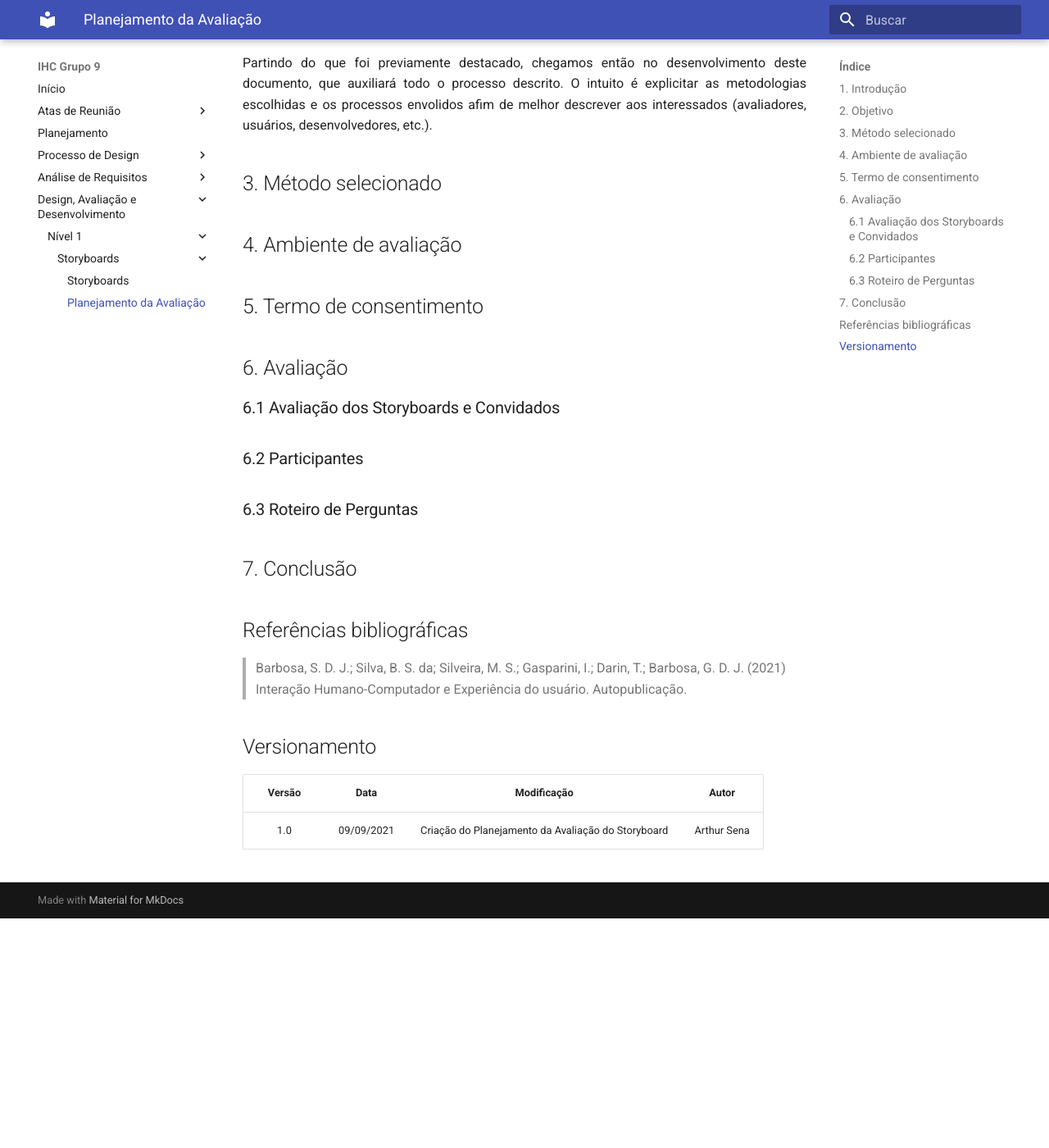
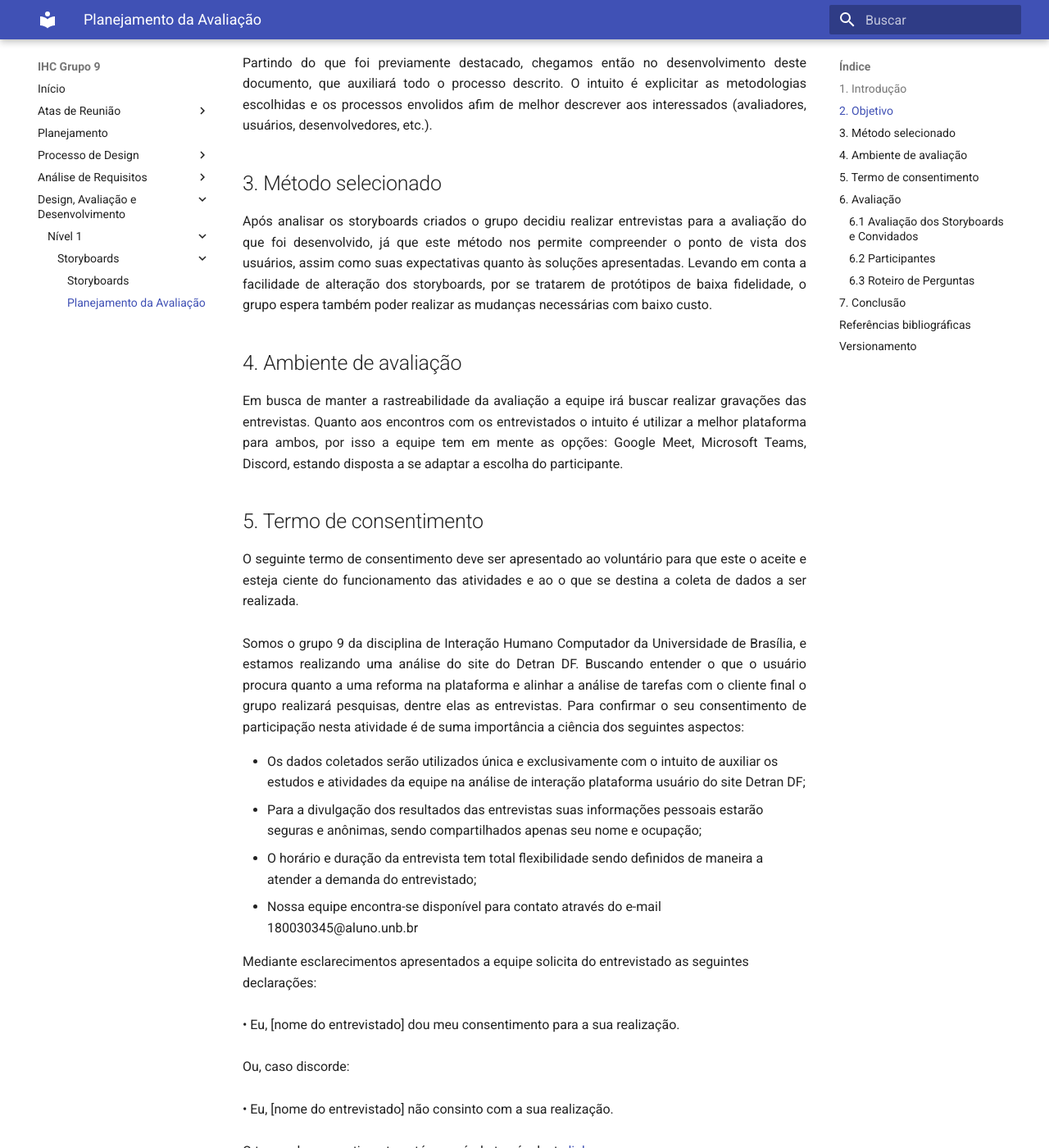
Before and after one commit to Interacao-Humano-Computador/2021.1-Detran-DF, an MkDocs documentation site: the page built from docs/designAvaliacaoDesenvolvimento/nivel1/storyboards/planejamentoAvaliacaoDoStoryboard.md, in a window 1280 px wide and 1400 px high, scrolled down 386 px. Shown: the whole window at 82% size. Built offline with MkDocs 1.6.1 and Material for MkDocs 9.7.7, drawn with Linux system fonts in a browser that asks for light colours; before the commit the page ends 1506 px from its top, so only the background shows below that; some of the changed text lies outside the part shown.

Commit message:
#31 adding topics 3, 4, 5, 6.1 and 6.2

```diff
--- a/docs/designAvaliacaoDesenvolvimento/nivel1/storyboards/planejamentoAvaliacaoDoStoryboard.md
+++ b/docs/designAvaliacaoDesenvolvimento/nivel1/storyboards/planejamentoAvaliacaoDoStoryboard.md
@@ -17,15 +17,67 @@ de melhor descrever aos interessados (avaliadores, usuários, desenvolvedores, e
 
 ## 3. Método selecionado
 
+<p style="text-align: justify;">
+Após analisar os storyboards criados o grupo decidiu realizar entrevistas para a avaliação do que foi
+desenvolvido, já que este método nos permite compreender o ponto de vista dos usuários, assim como
+suas expectativas quanto às soluções apresentadas. Levando em conta a facilidade de alteração dos
+storyboards, por se tratarem de protótipos de baixa fidelidade, o grupo espera também poder realizar
+as mudanças necessárias com baixo custo.
+</p>
+
 ## 4. Ambiente de avaliação
 
+<p style="text-align: justify;">
+Em busca de manter a rastreabilidade da avaliação a equipe irá buscar realizar gravações das entrevistas.
+Quanto aos encontros com os entrevistados o intuito é utilizar a melhor plataforma para ambos, por isso
+a equipe tem em mente as opções: Google Meet, Microsoft Teams, Discord, estando disposta a se adaptar
+a escolha do participante.
+</p>
+
 ## 5. Termo de consentimento
+
+<p style="text-align: justify;">
+
+O seguinte termo de consentimento deve ser apresentado ao voluntário para que este o aceite e esteja ciente do funcionamento das atividades e ao o que se destina a coleta de dados a ser realizada.
+<br/><br/>
+Somos o grupo 9 da disciplina de Interação Humano Computador da Universidade de Brasília, e estamos realizando uma análise do site do Detran DF. Buscando entender o que o usuário procura quanto a uma reforma na plataforma e alinhar a análise de tarefas com o cliente final o grupo realizará pesquisas, dentre elas as entrevistas. Para confirmar o seu consentimento de participação nesta atividade é de suma importância a ciência dos seguintes aspectos:
+
+<ul>
+<li>Os dados coletados serão utilizados única e exclusivamente com o intuito de auxiliar os estudos e atividades da equipe na análise de interação plataforma usuário do site Detran DF;</li>
+<li>Para a divulgação dos resultados das entrevistas suas informações pessoais estarão seguras e anônimas, sendo compartilhados apenas seu nome e ocupação;</li>
+<li>O horário e duração da entrevista tem total flexibilidade sendo definidos de maneira a atender a demanda do entrevistado;</li>
+<li>Nossa equipe encontra-se disponível para contato através do e-mail 180030345@aluno.unb.br</li>
+</ul>
+
+Mediante esclarecimentos apresentados a equipe solicita do entrevistado as seguintes declarações:
+<br/><br/>
+• Eu, [nome do entrevistado] dou meu consentimento para a sua realização.
+<br/><br/>
+Ou, caso discorde:
+<br/><br/>
+• Eu, [nome do entrevistado] não consinto com a sua realização.
+<br/><br/>
+O termo de consentimento está acessível através deste <a href="https://unbbr-my.sharepoint.com/:b:/g/personal/180030345_aluno_unb_br/Ee-1CRZ2KSlOiYU3t7xZ3EQBUsNCAuskHScyKN2hXCLd0w?e=nG8gu3">link</a>.
+
+</p>
 
 ## 6. Avaliação
 
 ### 6.1 Avaliação dos Storyboards e Convidados
 
+<p style="text-align: justify;">
+Para definir os convidados, primeiramente será feita uma avaliação dos storyboards para
+primeiro entender se há relação entre o que foi desenvolvido e os usuários, tendo em
+vista possíveis mudanças.
+</p>
+
 ### 6.2 Participantes
+
+<p style="text-align: justify;">
+A definição dos participantes levará em conta os perfis de usuários já traçados pela
+equipe em fases anteriores e tentará buscar por pessoas parecidas com as personas
+previamente criadas.
+</p>
 
 ### 6.3 Roteiro de Perguntas
 
@@ -40,3 +92,4 @@ de melhor descrever aos interessados (avaliadores, usuários, desenvolvedores, e
 | Versão |    Data    |                    Modificação                     |    Autor    |
 | :----: | :--------: | :------------------------------------------------: | :---------: |
 |  1.0   | 09/09/2021 | Criação do Planejamento da Avaliação do Storyboard | Arthur Sena |
+|  1.1   | 11/09/2021 |       Adição dos Tópicos 3, 4, 5, 6.1 e 6.2        | Arthur Sena |
```
